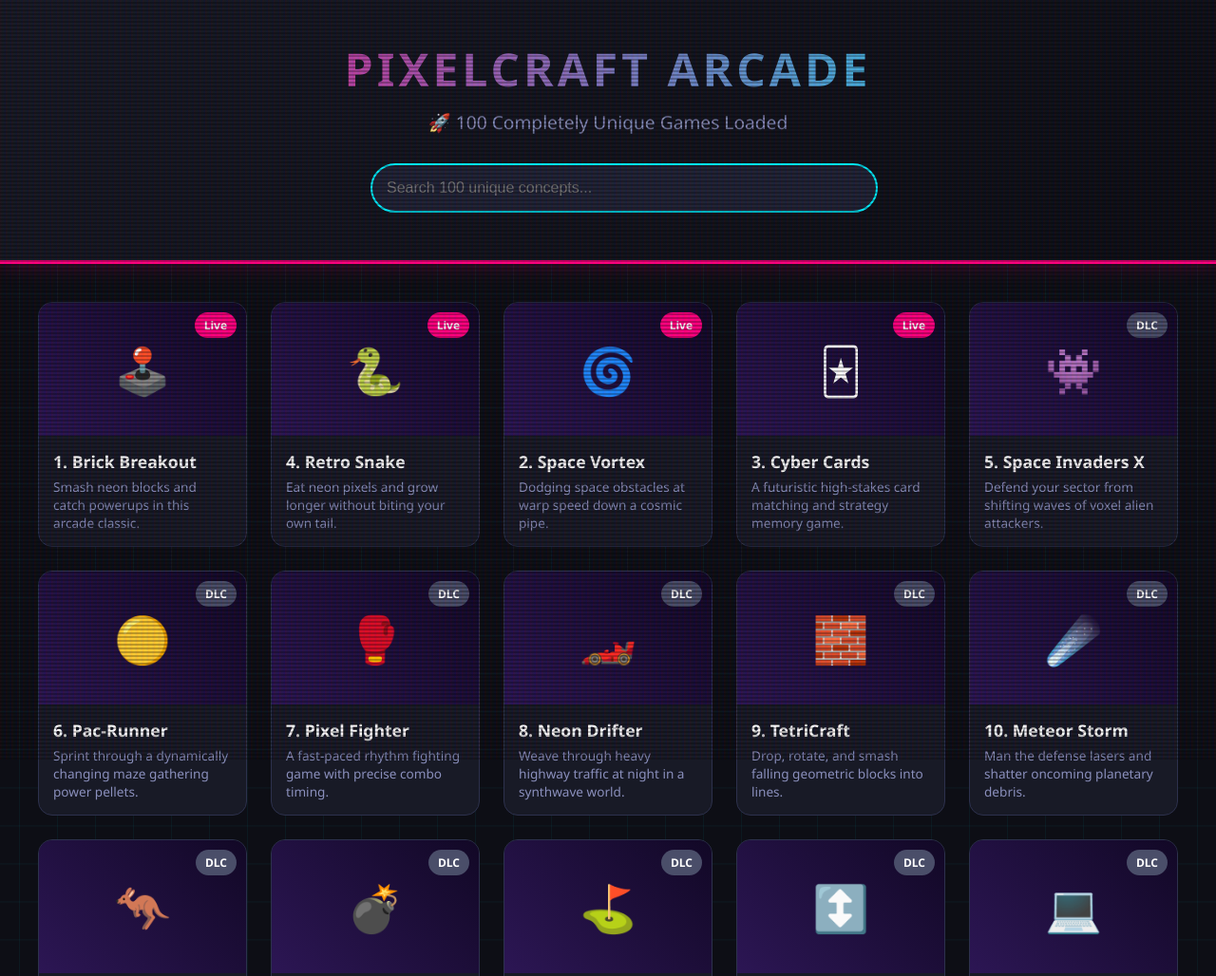
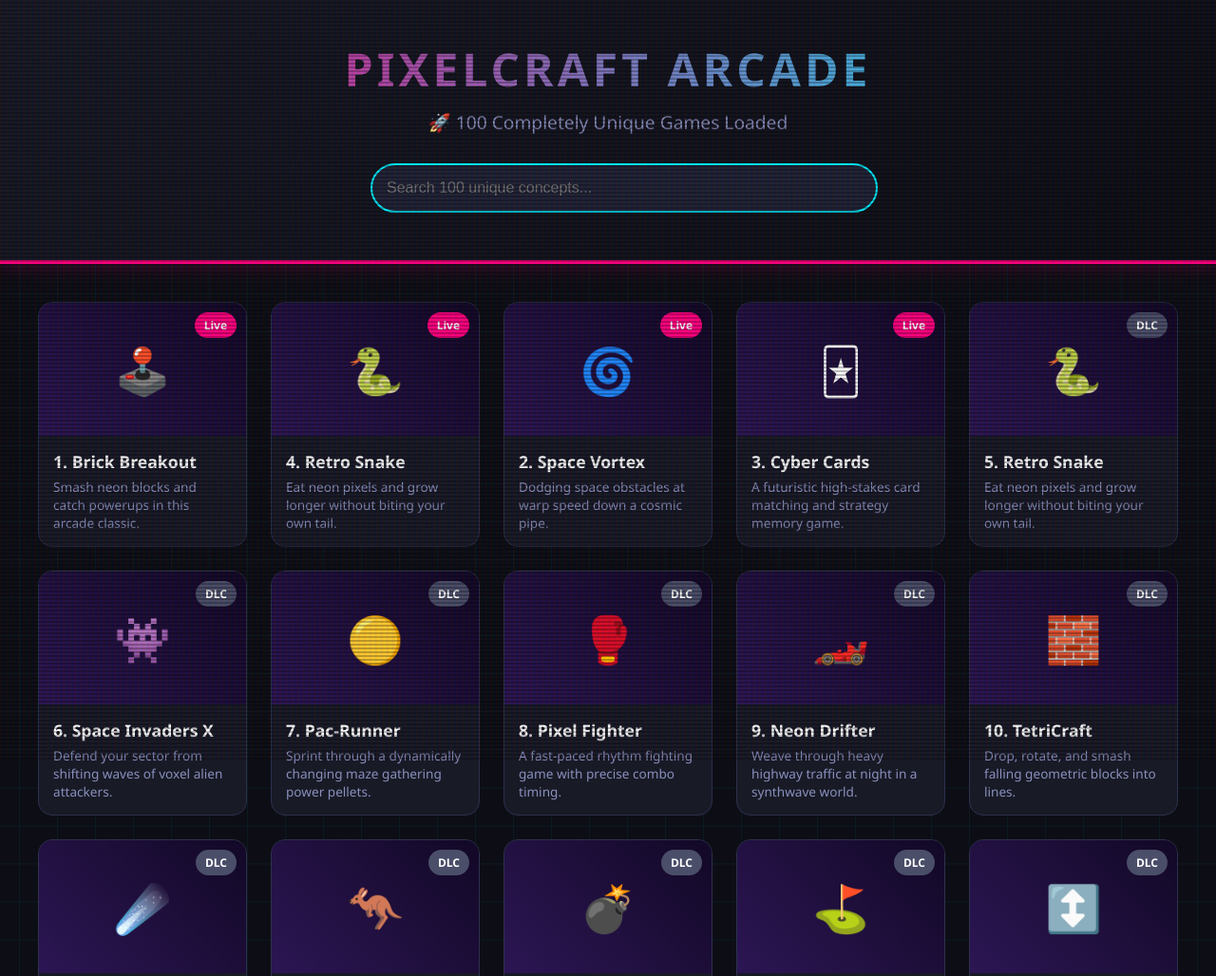
Before and after one commit to arqambinz-boop/my-arcade-games, a plain HTML site: page index.html in a window 1280 px wide. Shown: the top 1028 px of the page at 95% size. Drawn offline with Linux system fonts and the light colour scheme.

Commit message:
Add files via upload

```diff
--- a/index.html
+++ b/index.html
@@ -335,7 +335,7 @@ body::before {
 
         // Loop to generate 97 unique entries sequentially from index 4 to 100
         for (let i = 5; i <= 100; i++) {
-            const blueprint = uniqueDatabase[i - 4];
+            const blueprint = uniqueDatabase[i - 5];
 
             const card = document.createElement('div');
             card.className = 'game-card';
```
